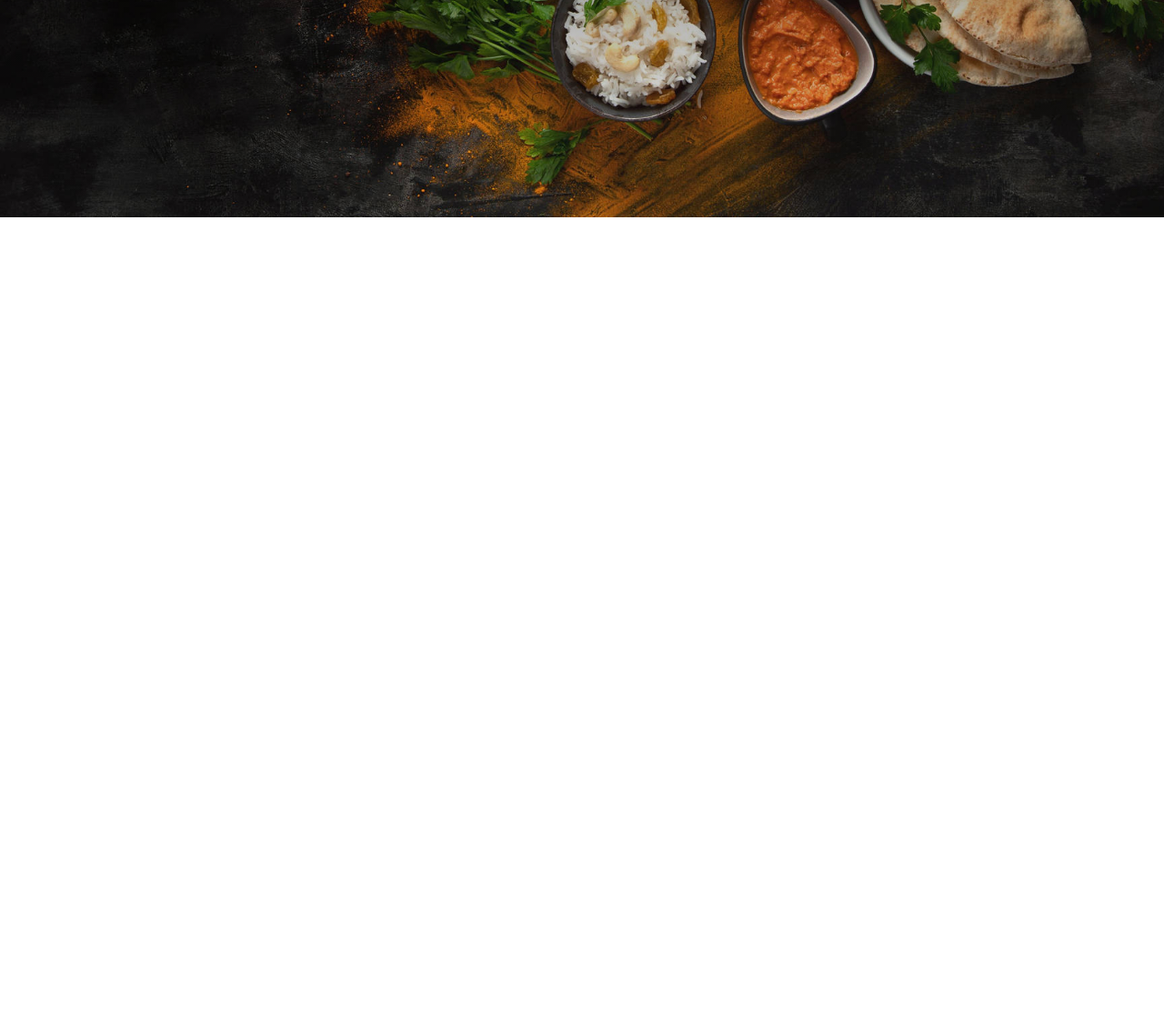
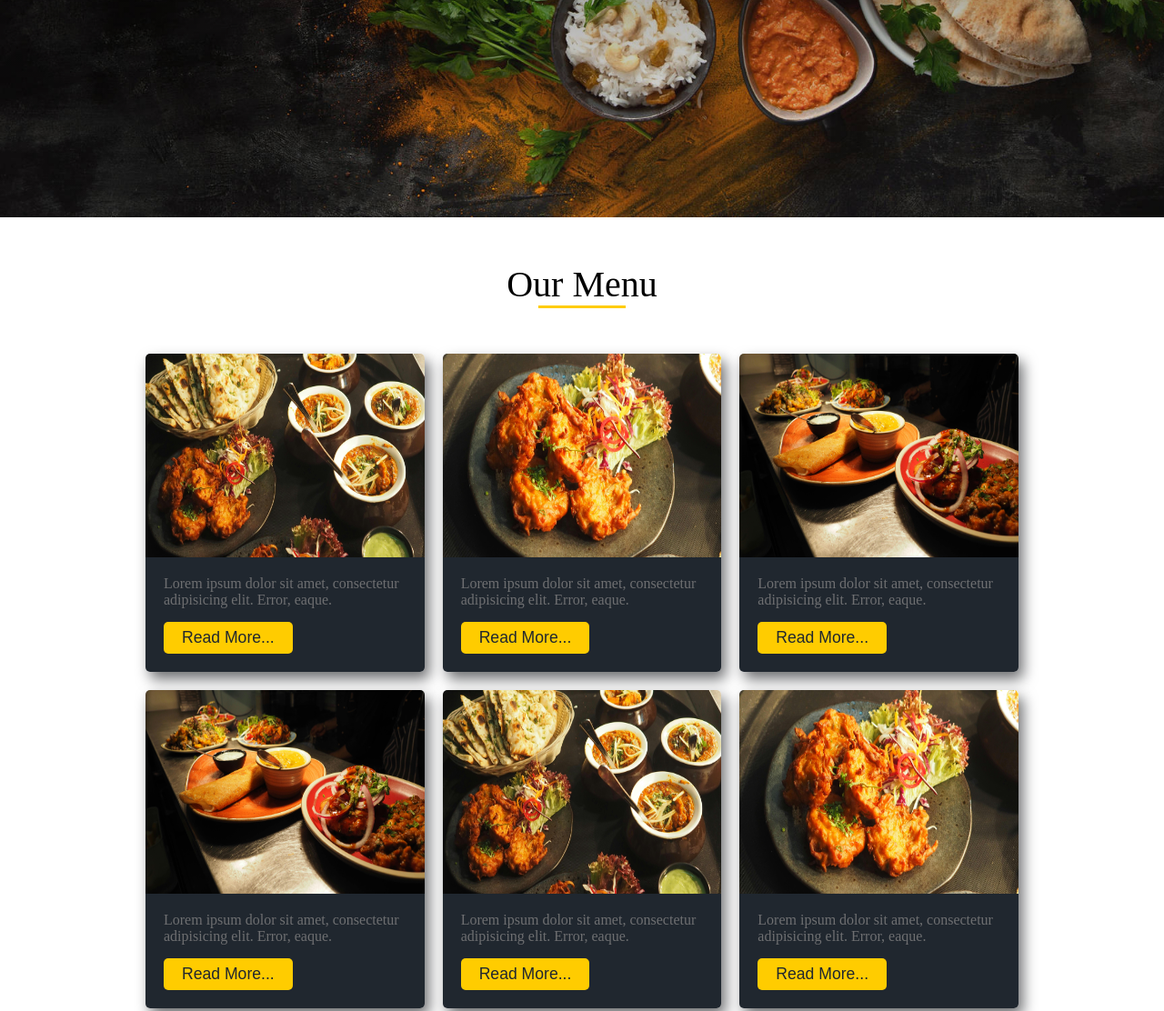
Before and after one commit to HammadAli132/Odin-Restaurant-Page, a website built with webpack: page src/index.html in a window 1280 px wide. Shown: the part 561-1673 px from the top of the page at 91% size. Before the commit the page ends 800 px from the top, so only its background shows below. Built offline with nearby package versions, Linux system fonts and the light colour scheme.

Commit message:
Done with menu section

```diff
--- a/package.json
+++ b/package.json
@@ -13,6 +13,7 @@
   "license": "ISC",
   "devDependencies": {
     "css-loader": "^7.1.2",
+    "html-loader": "^5.0.0",
     "style-loader": "^4.0.0",
     "webpack": "^5.92.1",
     "webpack-cli": "^5.1.4",
--- a/src/js/main.js
+++ b/src/js/main.js
@@ -1,8 +1,10 @@
 import loadHeroSection from "./heroSection";
+import loadMenuSection from "./menuSection";
 
 function loadMain() {
     const main = document.createElement('main');
     main.appendChild(loadHeroSection());
+    main.appendChild(loadMenuSection());
     document.body.appendChild(main);
 };
 
--- /dev/null
+++ b/src/js/menuGrid.js
@@ -0,0 +1,48 @@
+class CARD {
+    constructor() {
+        this.card = document.createElement('div');
+        this.card.classList.add('card');
+        this.cardImg = document.createElement('div');
+        this.cardImg.classList.add('card-img');
+        this.image = document.createElement('img');
+        this.image.src = '#';
+        this.image.alt = 'Menu-Image';
+        this.cardImg.appendChild(this.image);
+        this.cardDesc = document.createElement('div');
+        this.cardDesc.classList.add('card-desc');
+        this.desc = document.createElement('p');
+        this.desc.classList.add('desc');
+        this.desc.innerText = 'Lorem ipsum dolor sit amet, consectetur adipisicing elit. Error, eaque.';
+        this.button = document.createElement('button');
+        this.button.classList.add('btn');
+        this.button.innerText = 'Read More...';
+        this.cardDesc.appendChild(this.desc);
+        this.cardDesc.appendChild(this.button);
+        this.card.appendChild(this.cardImg);
+        this.card.appendChild(this.cardDesc);
+    }
+    getCard() {
+        return this.card;
+    }
+};
+
+class GRID {
+    constructor(number) {
+        this.cards = [];
+        this.grid = document.createElement('div');
+        this.grid.id = 'menu-grid';
+        while (number) {
+            this.cards.push(new CARD());
+            number--;
+        }
+        this.cards.forEach(card => {
+            this.grid.appendChild(card.getCard());
+        });
+    }
+};
+
+function getGrid(number) {
+    return new GRID(number);
+};
+
+export default getGrid;
--- /dev/null
+++ b/src/js/menuSection.js
@@ -0,0 +1,31 @@
+import getGrid from "./menuGrid";
+import img1 from '../assets/card1.jpg';
+import img2 from '../assets/card2.jpg';
+import img3 from '../assets/card3.jpg';
+import img4 from '../assets/card3.jpg';
+import img5 from '../assets/card1.jpg';
+import img6 from '../assets/card2.jpg';
+
+function loadMenuSection() {
+    const images = [img1, img2, img3, img4, img5, img6];
+    const menuSection = document.createElement('section');
+    menuSection.id = 'menu';
+    const secHeading = document.createElement('h1');
+    secHeading.classList.add('section-heading');
+    secHeading.innerText = 'Our Menu';
+    const underline = document.createElement('div');
+    underline.classList.add('underline');
+    const menuGrid = getGrid(6);
+
+    for (let i = 0; i < 6; i++) {
+        menuGrid.cards[i].image.src = images[i];
+    }
+
+    menuSection.appendChild(secHeading);
+    menuSection.appendChild(underline);
+    menuSection.appendChild(menuGrid.grid);
+
+    return menuSection;
+};
+
+export default loadMenuSection;
--- a/src/style.css
+++ b/src/style.css
@@ -9,6 +9,7 @@
     margin: 0;
     padding: 0;
     box-sizing: border-box;
+    scroll-behavior: smooth;
 }
 
 html {
@@ -58,7 +59,7 @@ nav > button:hover, .btn:hover {
 }
 
 #hero {
-    background: linear-gradient(0deg, transparent, rgba(0, 0, 0, 1)), url(./images/body-bg.jpg) center center/cover no-repeat;
+    background: linear-gradient(0deg, transparent, rgba(0, 0, 0, 1)), url(./assets/body-bg.jpg) center center/cover no-repeat;
     padding: 25px 8em;
     display: flex;
     align-items: center;
@@ -80,3 +81,69 @@ nav > button:hover, .btn:hover {
     background-color: var(--accent-color);
     color: var(--primary-color);
 }
+
+#menu {
+    padding: 50px 10em;
+    display: flex;
+    flex-direction: column;
+    justify-content: center;
+    align-items: center;
+}
+
+.section-heading {
+    font-size: 2.5rem;
+    font-weight: lighter;
+}
+
+.underline {
+    background-color: var(--accent-color);
+    width: 10%;
+    height: 3px;
+    margin-bottom: 50px;
+}
+
+#menu-grid {
+    display: grid;
+    grid-template-columns: repeat(auto-fit, minmax(300px, 1fr));
+    grid-auto-rows: 350px;
+    gap: 20px;
+    width: 100%;
+}
+
+.card {
+    display: flex;
+    flex-direction: column;
+    align-items: start;
+    width: 100%;
+    border: none;
+    border-radius: 5px;
+    overflow: hidden;
+    box-shadow: 5px 8px 15px var(--secondary-color);
+    transition: all .3s;
+}
+
+.card:hover {
+    transform: translateY(-10px);
+}
+
+.card-img {
+    height: 70%;
+    width: 100%;
+}
+
+.card-img > img {
+    width: 100%;
+    height: 100%;
+}
+
+.card-desc {
+    background-color: var(--primary-color);
+    color: var(--secondary-color);
+    display: flex;
+    align-items: start;
+    justify-content: end;
+    flex-direction: column;
+    padding: 20px;
+    gap: 15px;
+    width: 100%;
+}
```
Also changed, not shown: src/index.html (+15 -0 lines), src/assets/body-bg.jpg (renamed from src/images/body-bg.jpg), src/assets/card1.jpg (added), src/assets/card2.jpg (added), src/assets/card3.jpg (added), 1 other file.
